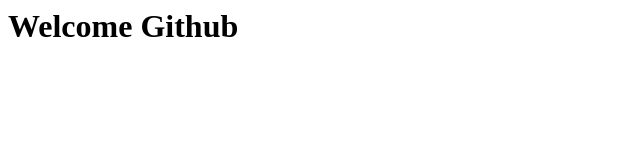
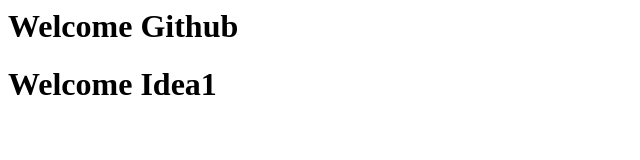
Before and after one commit to ADAWSNOW/DevOpsWebApp, a plain HTML site: page index.html in a window 1280 px wide. Shown: the whole page, without its empty margins (0-640 px from the left). Drawn offline with Linux system fonts and the light colour scheme.

Commit message:
Idea1 - change

```diff
--- a/index.html
+++ b/index.html
@@ -4,6 +4,7 @@
     </head>
     <body>
         <h1>Welcome Github</h1>
+        <h1>Welcome Idea1</h1>
     </body>
 
 </html>
```
